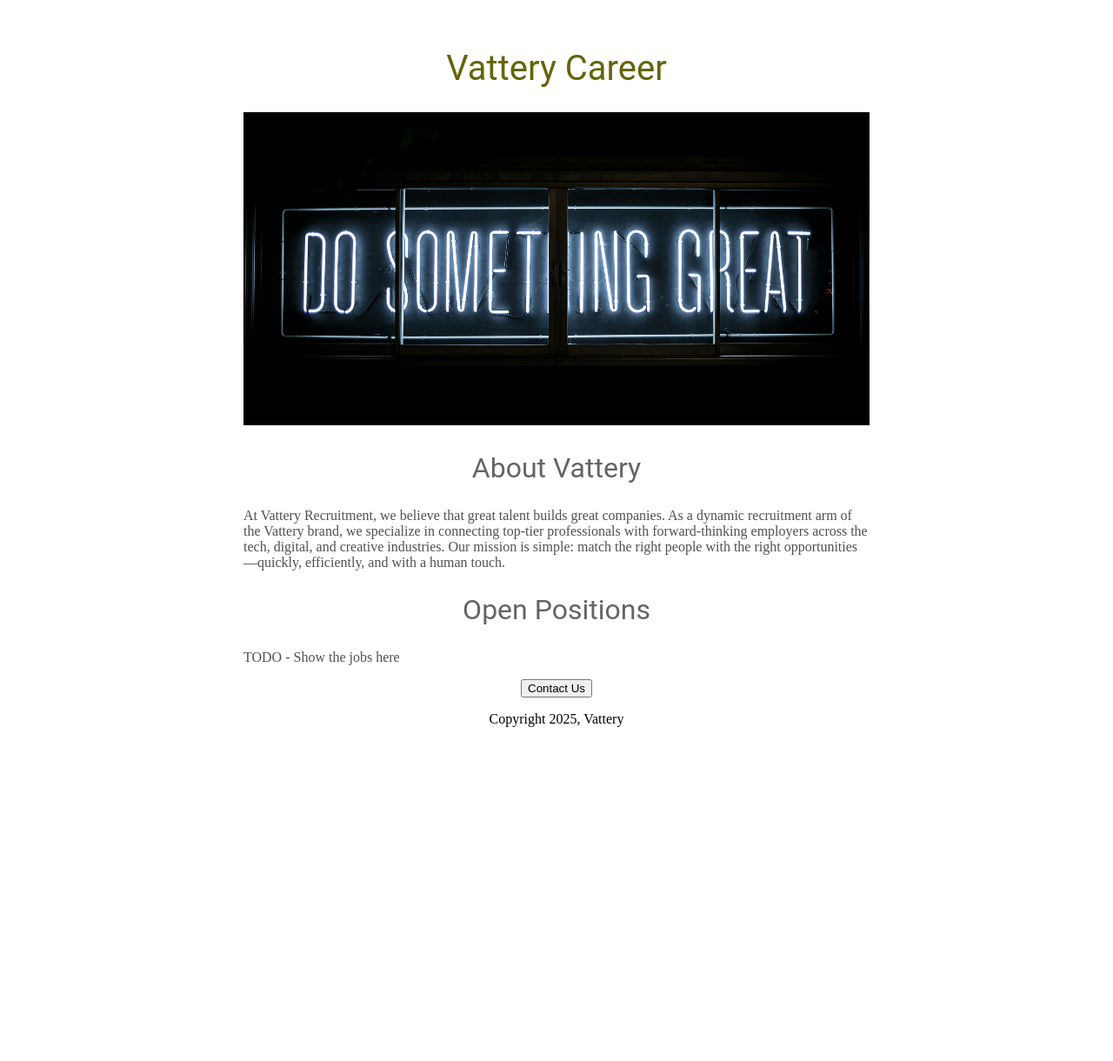
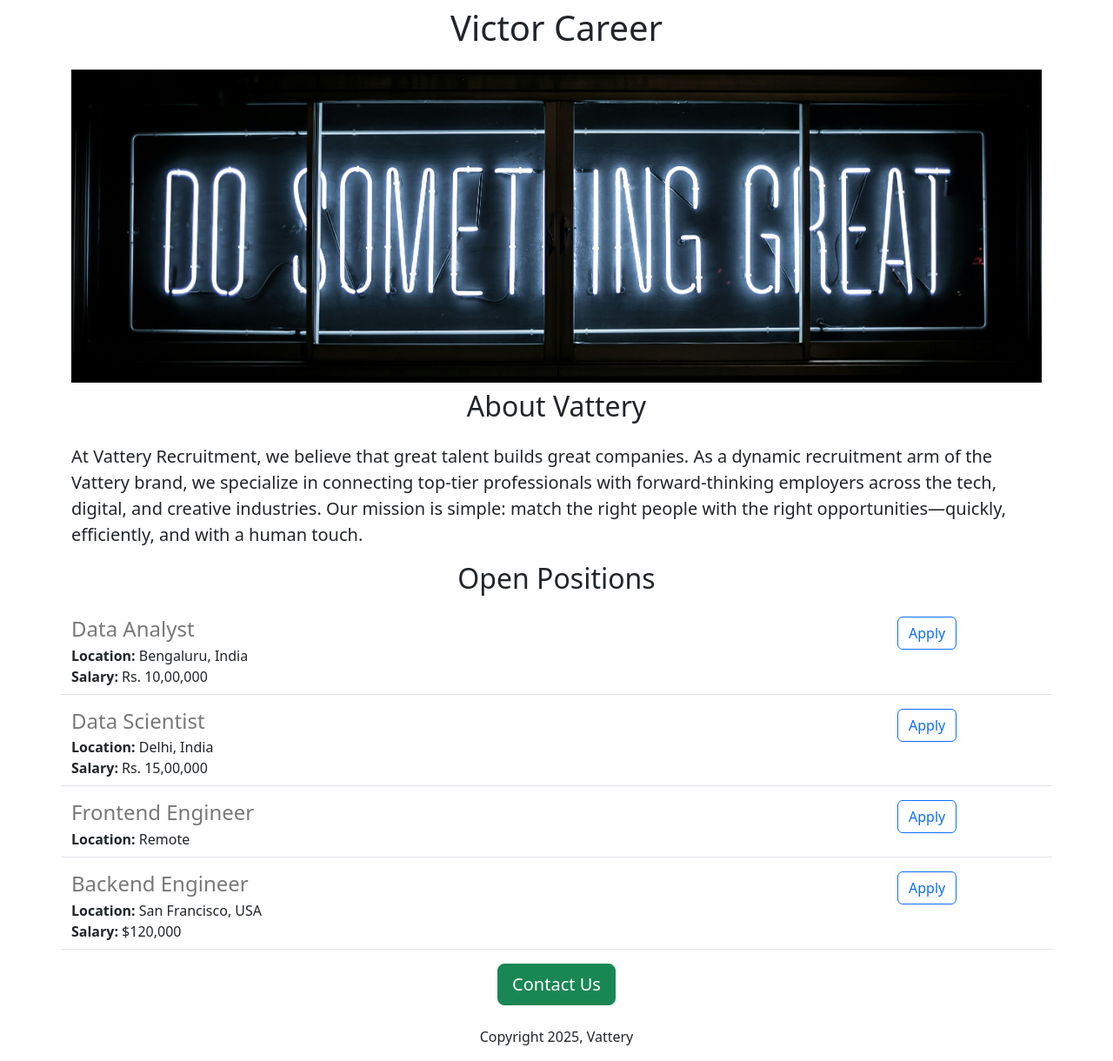
Before and after one commit to majorviktour/victor-career-website, a Flask app: page / in a window 1280 px wide. Shown: the whole page at 87% size. Before the commit the page ends 836 px from the top, so only its background shows below. Run offline with Flask 3, Linux system fonts and the light colour scheme.

Commit message:
Added dynamic data and API route

```diff
--- a/app.py
+++ b/app.py
@@ -1,10 +1,41 @@
-from flask import Flask, render_template
+from flask import Flask, render_template, jsonify
 
 app = Flask(__name__)
 
+JOBS = [
+    {
+        'id': 1,
+        'title': 'Data Analyst',
+        'location': 'Bengaluru, India',
+        'salary': 'Rs. 10,00,000'
+    },
+    {
+        'id': 2,
+        'title': 'Data Scientist',
+        'location': 'Delhi, India',
+        'salary': 'Rs. 15,00,000'
+    },
+    {
+        'id': 3,
+        'title': 'Frontend Engineer',
+        'location': 'Remote',
+    },
+    {
+        'id': 4,
+        'title': 'Backend Engineer',
+        'location': 'San Francisco, USA',
+        'salary': '$120,000'
+    }
+]
+
 @app.route("/")
 def hello_victor():
-    return render_template ("home.html")
+    return render_template ("home.html",
+                           jobs=JOBS, company_name="Victor")
+
+@app.route("/api/jobs")
+def list_jobs():
+    return jsonify(JOBS)
 
 
 if __name__ == "__main__":
--- a/templates/home.html
+++ b/templates/home.html
@@ -1,57 +1,40 @@
 <!DOCTYPE html>
 <html lang="en">
 <head>
-  <meta charset="UTF-8" />
-  <meta name="viewport" content="width=device-width, initial-scale=1.0" />
-  <title>Victor Careers</title>
+  <meta charset="utf-8">
+  <meta name="viewport" content="width=device-width, initial-scale=1">
+  <link href="https://cdn.jsdelivr.net/npm/bootstrap@5.3.7/dist/css/bootstrap.min.css" rel="stylesheet" integrity="sha384-LN+7fdVzj6u52u30Kp6M/trliBMCMKTyK833zpbD+pXdCLuTusPj697FH4R/5mcr" crossorigin="anonymous">
   <style>
-    h1 {
-      font-size: 40px;
-      font-family: Roboto, sans-serif;
-      font-weight: normal;
-      color: rgb(100, 100, 10);
-      text-align: center;
-    }
-
     #banner {
-      width: 100%;
       height: 360px;
       object-fit: cover;
-    }
+      width: 100%;
 
-    h2 {
-      font-size: 32px;
-      font-family: Roboto, sans-serif;
-      font-weight: normal;
-      color: rgb(100, 100, 100);
-      text-align: center;
-    }
-
-    .bodytext {
-      font-weight: normal;
-      color: rgb(80, 80, 80);
-    }
-
-    #container {
-      max-width: 720px;
-      margin: 0 auto; /* FIXED */
-      padding: 20px;
     }
   </style>
+  <title>Victor Careers</title>
+
 </head>
 <body>
-  <div id="container">
-    <h1>Vattery Career</h1>
-    <img id="banner" src="static/banner.jpg" alt="Banner Image" />
-    <h2>About Vattery</h2>
-    <p class='bodytext'>
+  <div class='container'>
+    <h1 class='text-center mt-2 mb-4'>{{company_name}} Career</h1>
+    <img class='img-fluid' id="banner" src="static/banner.jpg" alt="Banner Image" />
+    <h2 class= 'text-center mt-2 mb-4'>About Vattery</h2>
+    <p class='lead'>
       At Vattery Recruitment, we believe that great talent builds great companies. As a dynamic recruitment arm of the Vattery brand, we specialize in connecting top-tier professionals with forward-thinking employers across the tech, digital, and creative industries. Our mission is simple: match the right people with the right opportunities—quickly, efficiently, and with a human touch.
     </p>
-    <h2>Open Positions</h2>
-    <p class='bodytext'>TODO - Show the jobs here</p>
-    <div style="text-align: center;">
-    <button>Contact Us</button>
-      <p> Copyright 2025, Vattery</p>
+    <h2 class='text-center mt-2 mb-4'>Open Positions</h2>
+    <div>
+      {% for job in jobs %}
+
+        {% include 'jobitem.html' %}
+      {% endfor %}
+
+
+    </div>
+    <div class="text-center">
+    <button class= 'btn btn-success btn-lg'>Contact Us</button>
+      <p class=mt-4> Copyright 2025, Vattery</p>
     </div>
   </div>
 </body>
--- /dev/null
+++ b/templates/jobitem.html
@@ -0,0 +1,21 @@
+<div class="border-bottom row" style= 'margin-bottom:16px;padding-bottom:8px;'>
+  <div class='col-10'>
+    <h4 style='color:rgb(120,120,120); margin-bottom:4px;'>
+      {{job['title']}}
+    </h4>
+    <div>
+      <b>Location:</b> {{job ['location']}}
+
+    </div>
+    {% if 'salary' in job %}
+    <div>
+      <b>Salary:</b> {{job['salary']}}
+    </div>
+    {% endif %}
+  </div>
+  <div class='col-2'>
+    <button type="button" class="btn btn-outline-primary">Apply</button>
+  </div>
+
+
+</div>
```
